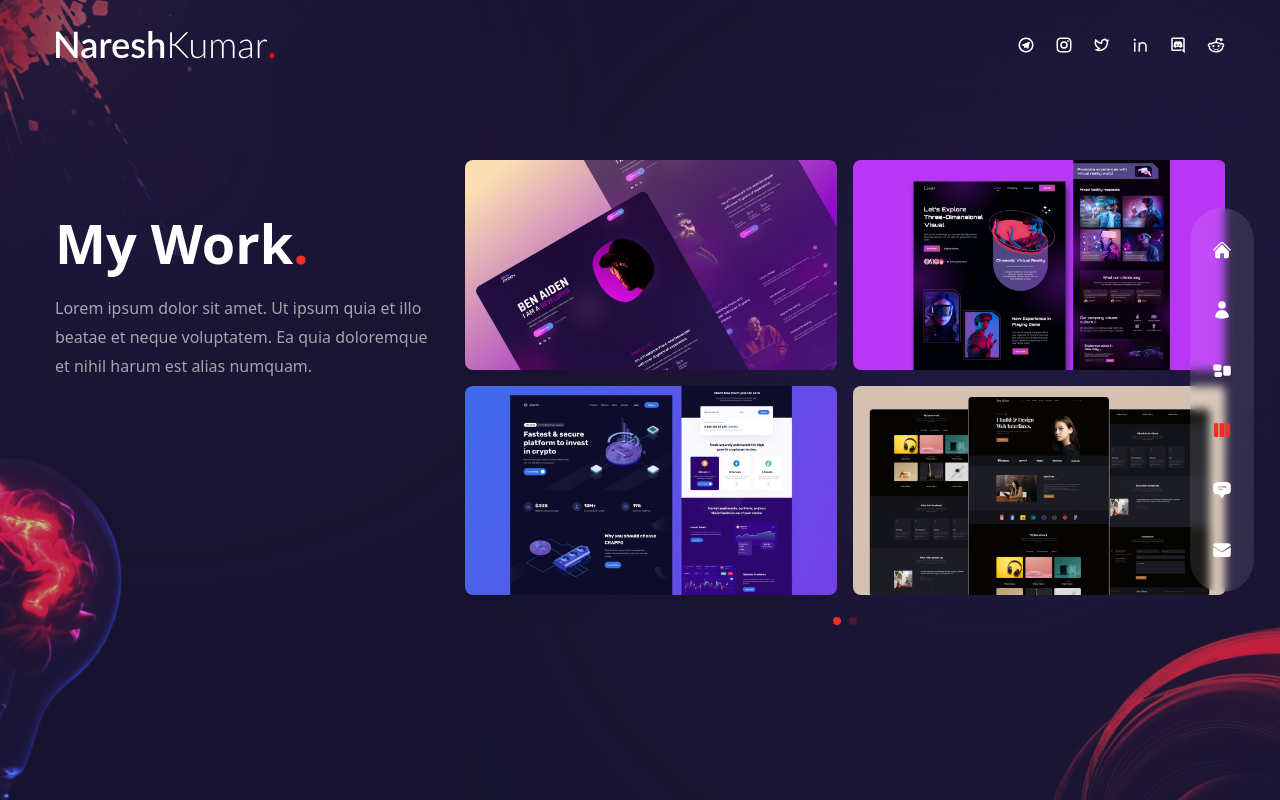
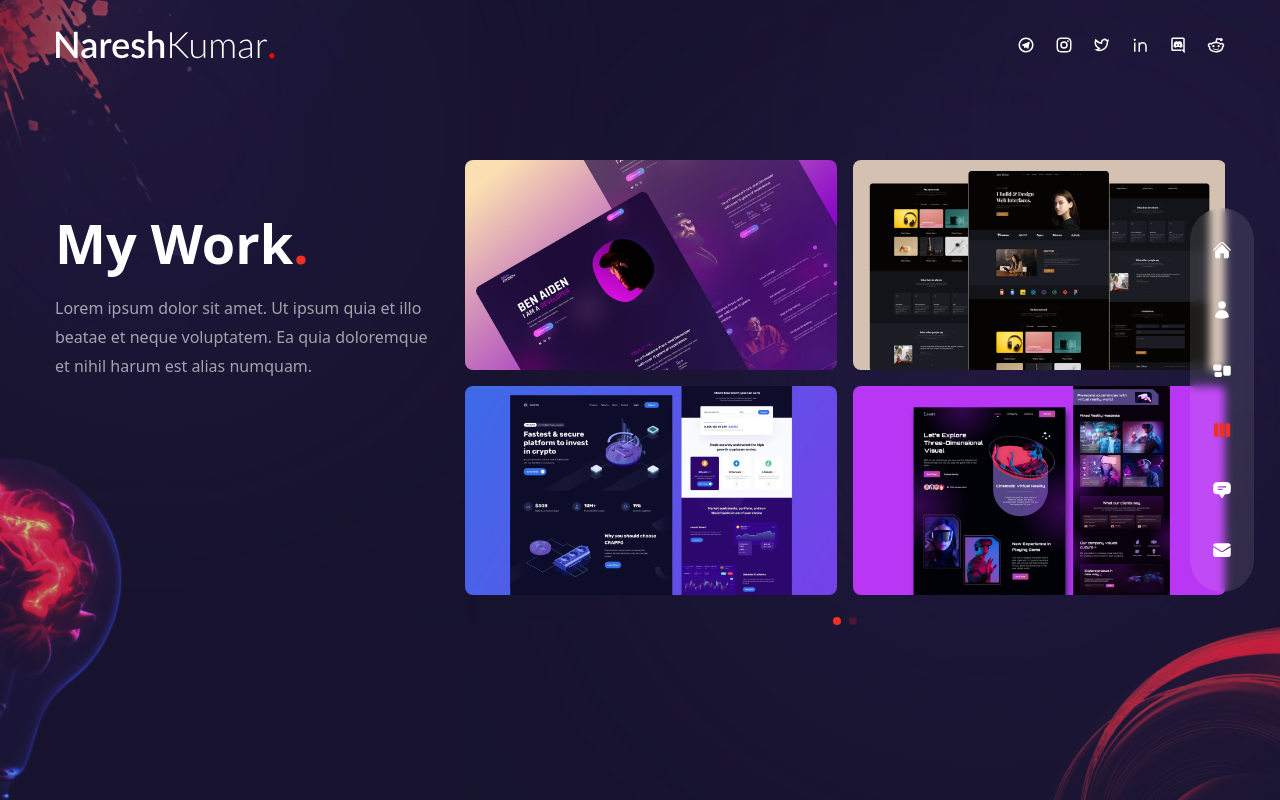
Before and after one commit to NareshGarfield/portfolio, a Next.js app: page /work in a window 1280 px wide. Built offline with nearby package versions, Linux system fonts and the light colour scheme.

Commit message:
Update WorkSlider.js

```diff
--- a/components/WorkSlider.js
+++ b/components/WorkSlider.js
@@ -10,12 +10,14 @@ export const workSlider = {
     {
       images: [
         {
-          title: 'title',
+          title: 'Portfolio',
           path: '/thumb1.jpg',
+          link: 'https://portfolio-nareshgarfield.vercel.app/',
         },
         {
-          title: 'title',
-          path: '/thumb2.jpg',
+          title: 'Netflix-Clone',
+          path: '/thumb4.jpg',
+          link: 'https://netflix-clone-nareshgarfield.vercel.app/',
         },
         {
           title: 'title',
@@ -23,7 +25,7 @@ export const workSlider = {
         },
         {
           title: 'title',
-          path: '/thumb4.jpg',
+          path: '/thumb2.jpg',
         },
       ],
     },
@@ -69,16 +71,28 @@ const WorkSlider = () => {
               <div className='relative rounded-lg overflow-hidden flex
               items-center justify-center group'key={index}>
                 <div className='flex items-center justify-center relative overflow-hidden group'>
+
                   <Image src={image.path} width={500} height={300} alt=''/>
                   <div className='absolute inset-0 bg-gradient-to-l from-transparent via-[#e838cc] to-[#4a22bd] opacity-0
-                  group-hover:opacity-80 transition-all duration-700'></div>
+                  group-hover:opacity-80 transition-all duration-700'>
+                  </div>
                   <div className='absolute bottom-0 translate-y-full group-hover:-translate-y-10 group-hover:xl:-translate-y-20
-                  transition-all duration-400 text-[13px] tracking-[0.2em]  '>
+                  transition-all duration-400 text-[13px] tracking-[0.2em]  '><div className='text-lg font-semibold '>
+                    <a key={index} href={image.link} target='_blank'>
+                    {image.title}</a></div>
                     <div className='flex items-center gap-x-2'>
-                        <div className='delay-100'>Live</div>
-                        <div className='translate-y-[500%] group-hover:translate-y-0 transition-all duration-300 delay-150'>Project</div>
+                        <div className='delay-100'><a key={index} href={image.link} target='_blank'>
+                          Live </a>
+                          </div>
+                        <div className='translate-y-[500%] group-hover:translate-y-0 transition-all duration-300 delay-150'>
+                        <a key={index} href={image.link} target='_blank'>
+                          Project </a>
+                          </div>
                         <div className='text-xl translate-y-[500%] group-hover:translate-y-0 transition-all
-                        duration-300 delay-200'><BsArrowRight /></div>
+                        duration-300 delay-200'>
+                          <a key={index} href={image.link} target='_blank'>
+                          <BsArrowRight/></a>
+                     </div>
                    </div>
                   </div>
                 </div>
```
